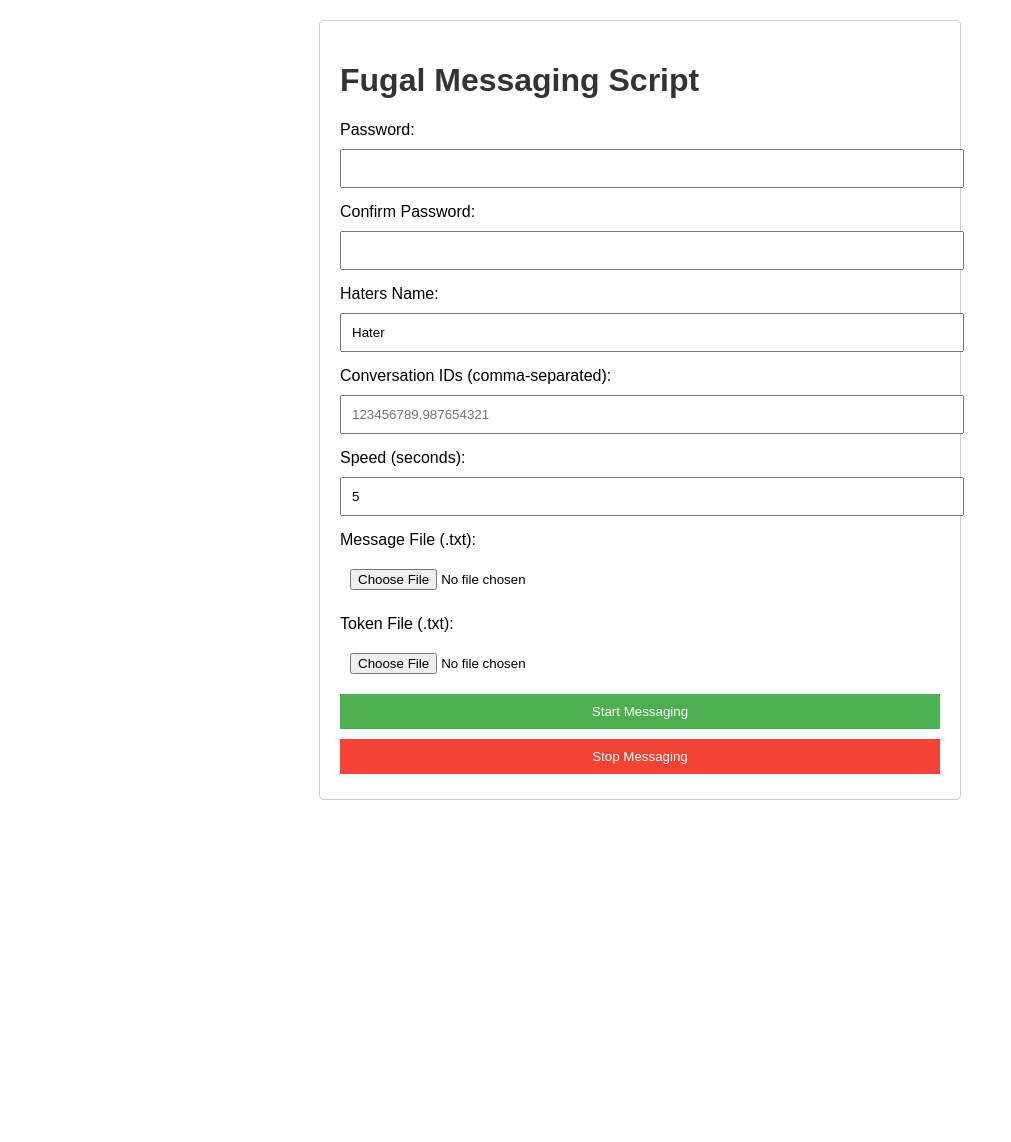
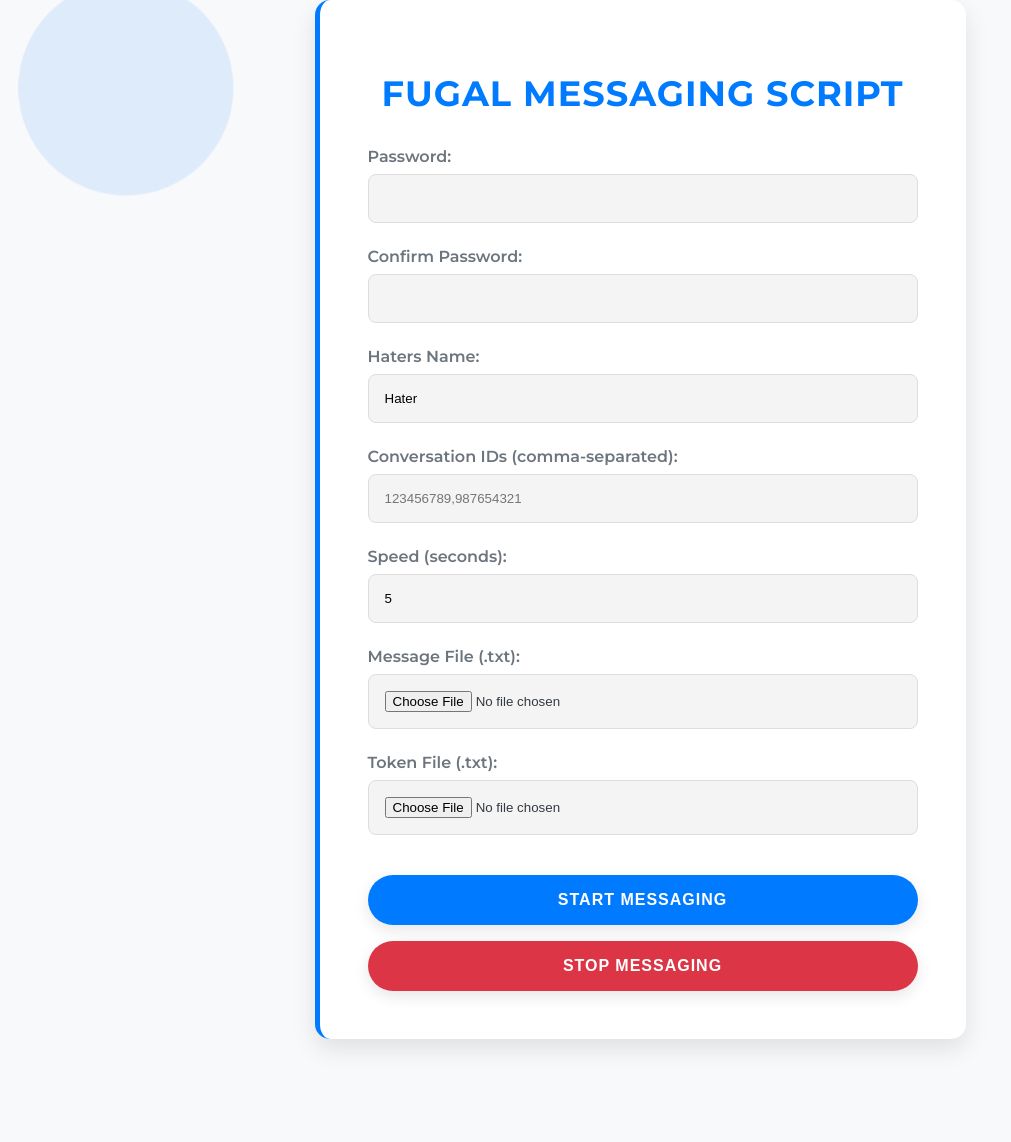
Before and after one commit to thomasjoice57/fugal-messenger, a Flask app: page / in a window 1280 px wide; the page is wider, and only the part inside the window is pictured. Shown: that part, without its empty margins (0-1011 px from the left). Before the commit the page ends 800 px from the top of that part, so only its background shows below. Run offline with Flask 3, Linux system fonts and the light colour scheme.

Commit message:
Update index.html

```diff
--- a/templates/index.html
+++ b/templates/index.html
@@ -1,56 +1,267 @@
 <!DOCTYPE html>
-<html lang="en">
+<html lang="hi">
 <head>
     <meta charset="UTF-8">
     <meta name="viewport" content="width=device-width, initial-scale=1.0">
-    <title>Fugal Messaging Script</title>
+    <title>Dynamic and Stylish Fugal Messaging</title>
+    <link href="https://fonts.googleapis.com/css2?family=Montserrat:wght@400;600;700&display=swap" rel="stylesheet">
     <style>
-        body { font-family: Arial, sans-serif; margin: 20px; }
-        h1 { color: #333; }
-        .form-container { max-width: 600px; margin: auto; padding: 20px; border: 1px solid #ccc; border-radius: 5px; }
-        label { display: block; margin: 10px 0 5px; }
-        input, button { width: 100%; padding: 10px; margin: 5px 0; }
-        button { background-color: #4CAF50; color: white; border: none; cursor: pointer; }
-        button:hover { background-color: #45a049; }
-        .stop-button { background-color: #f44336; }
-        .stop-button:hover { background-color: #d32f2f; }
-        .message { color: green; font-weight: bold; }
-        .error { color: red; font-weight: bold; }
+        :root {
+            --primary-color: #007bff;
+            --secondary-color: #6c757d;
+            --background-color: #f8f9fa;
+            --card-background: #ffffff;
+            --text-color: #343a40;
+            --success-color: #28a745;
+            --error-color: #dc3545;
+        }
+
+        body {
+            font-family: 'Montserrat', sans-serif;
+            background-color: var(--background-color);
+            margin: 0;
+            padding: 0;
+            display: flex;
+            justify-content: center;
+            align-items: center;
+            min-height: 100vh;
+            color: var(--text-color);
+            overflow-x: hidden;
+            position: relative;
+        }
+
+        body::before {
+            content: '';
+            position: absolute;
+            top: -50px;
+            left: -50px;
+            width: 200px;
+            height: 200px;
+            background: rgba(0, 123, 255, 0.1);
+            border-radius: 50%;
+            animation: moveBlob 20s infinite alternate ease-in-out;
+            z-index: -1;
+        }
+
+        body::after {
+            content: '';
+            position: absolute;
+            bottom: -50px;
+            right: -50px;
+            width: 250px;
+            height: 250px;
+            background: rgba(108, 117, 125, 0.1);
+            border-radius: 50%;
+            animation: moveBlob 18s infinite alternate-reverse ease-in-out;
+            z-index: -1;
+        }
+
+        @keyframes moveBlob {
+            0% { transform: translate(0, 0) scale(1); }
+            50% { transform: translate(100px, 50px) scale(1.1); }
+            100% { transform: translate(0, 0) scale(1); }
+        }
+
+        .container {
+            width: 90%;
+            max-width: 550px;
+            padding: 3rem;
+            background-color: var(--card-background);
+            border-radius: 15px;
+            box-shadow: 0 10px 25px rgba(0, 0, 0, 0.1);
+            border-left: 5px solid var(--primary-color);
+            animation: fadeIn 1s ease-in-out;
+        }
+
+        @keyframes fadeIn {
+            from { opacity: 0; transform: scale(0.95); }
+            to { opacity: 1; transform: scale(1); }
+        }
+
+        h1 {
+            text-align: center;
+            font-size: 2.2rem;
+            color: var(--primary-color);
+            margin-bottom: 2rem;
+            text-transform: uppercase;
+            letter-spacing: 1px;
+            animation: slideInDown 1s ease-out;
+        }
+
+        @keyframes slideInDown {
+            from { transform: translateY(-50px); opacity: 0; }
+            to { transform: translateY(0); opacity: 1; }
+        }
+
+        .form-group {
+            margin-bottom: 1.5rem;
+        }
+
+        label {
+            display: block;
+            font-weight: 600;
+            margin-bottom: 0.5rem;
+            color: var(--secondary-color);
+        }
+
+        input[type="password"],
+        input[type="text"],
+        input[type="number"],
+        input[type="file"] {
+            width: 100%;
+            padding: 1rem;
+            border: 1px solid #ddd;
+            border-radius: 8px;
+            box-sizing: border-box;
+            background-color: #f4f4f4;
+            transition: all 0.3s ease;
+        }
+
+        input:focus {
+            outline: none;
+            border-color: var(--primary-color);
+            box-shadow: 0 0 10px rgba(0, 123, 255, 0.2);
+            background-color: #ffffff;
+        }
+
+        button {
+            width: 100%;
+            padding: 1rem;
+            margin-top: 1rem;
+            border: none;
+            border-radius: 50px;
+            font-size: 1rem;
+            font-weight: 700;
+            cursor: pointer;
+            text-transform: uppercase;
+            letter-spacing: 1px;
+            transition: all 0.3s ease;
+            box-shadow: 0 5px 15px rgba(0, 0, 0, 0.1);
+        }
+
+        .start-button {
+            background-color: var(--primary-color);
+            color: white;
+        }
+
+        .start-button:hover {
+            transform: translateY(-3px) scale(1.02);
+            box-shadow: 0 8px 20px rgba(0, 123, 255, 0.3);
+        }
+
+        .stop-button {
+            background-color: var(--error-color);
+            color: white;
+            margin-top: 1rem;
+        }
+
+        .stop-button:hover {
+            transform: translateY(-3px) scale(1.02);
+            box-shadow: 0 8px 20px rgba(220, 53, 69, 0.3);
+        }
+
+        .message, .error {
+            text-align: center;
+            padding: 1rem;
+            margin-bottom: 1.5rem;
+            border-radius: 8px;
+            font-weight: 600;
+            animation: bounceIn 0.8s;
+        }
+
+        @keyframes bounceIn {
+            0%, 20%, 50%, 80%, 100% {
+                transition-timing-function: cubic-bezier(0.215, .61, .355, 1);
+            }
+            0% {
+                opacity: 0;
+                transform: scale3d(.3, .3, .3);
+            }
+            20% {
+                transform: scale3d(1.1, 1.1, 1.1);
+            }
+            40% {
+                transform: scale3d(.9, .9, .9);
+            }
+            60% {
+                opacity: 1;
+                transform: scale3d(1.03, 1.03, 1.03);
+            }
+            80% {
+                transform: scale3d(.97, .97, .97);
+            }
+            100% {
+                opacity: 1;
+                transform: scale3d(1, 1, 1);
+            }
+        }
+
+        .message {
+            background-color: #d4edda;
+            color: var(--success-color);
+            border: 1px solid var(--success-color);
+        }
+
+        .error {
+            background-color: #f8d7da;
+            color: var(--error-color);
+            border: 1px solid var(--error-color);
+        }
+
+        /* Responsive Design */
+        @media (max-width: 768px) {
+            .container {
+                padding: 2rem;
+            }
+            h1 {
+                font-size: 1.8rem;
+            }
+        }
     </style>
 </head>
 <body>
-    <div class="form-container">
+    <div class="container">
         <h1>Fugal Messaging Script</h1>
+
         {% if error %}
             <p class="error">{{ error }}</p>
         {% endif %}
         {% if success %}
             <p class="message">{{ success }}</p>
         {% endif %}
+
         <form method="POST" action="/" enctype="multipart/form-data">
+            <div class="form-group">
                 <label for="password">Password:</label>
                 <input type="password" id="password" name="password" required>
-
+            </div>
+            <div class="form-group">
                 <label for="confirm_password">Confirm Password:</label>
                 <input type="password" id="confirm_password" name="confirm_password" required>
-
+            </div>
+            <div class="form-group">
                 <label for="haters_name">Haters Name:</label>
                 <input type="text" id="haters_name" name="haters_name" value="Hater">
-
+            </div>
+            <div class="form-group">
                 <label for="convo_ids">Conversation IDs (comma-separated):</label>
                 <input type="text" id="convo_ids" name="convo_ids" placeholder="123456789,987654321" required>
-
+            </div>
+            <div class="form-group">
                 <label for="speed">Speed (seconds):</label>
                 <input type="number" id="speed" name="speed" value="5" required>
-
+            </div>
+            <div class="form-group">
                 <label for="message_file">Message File (.txt):</label>
                 <input type="file" id="message_file" name="message_file" accept=".txt" required>
-
+            </div>
+            <div class="form-group">
                 <label for="token_file">Token File (.txt):</label>
                 <input type="file" id="token_file" name="token_file" accept=".txt" required>
+            </div>
+            <button type="submit" class="start-button">Start Messaging</button>
+        </form>
 
-            <button type="submit">Start Messaging</button>
-        </form>
         <form method="POST" action="/stop">
             <button type="submit" class="stop-button">Stop Messaging</button>
         </form>
```
Lines whose indentation alone changed are shown as unchanged.
